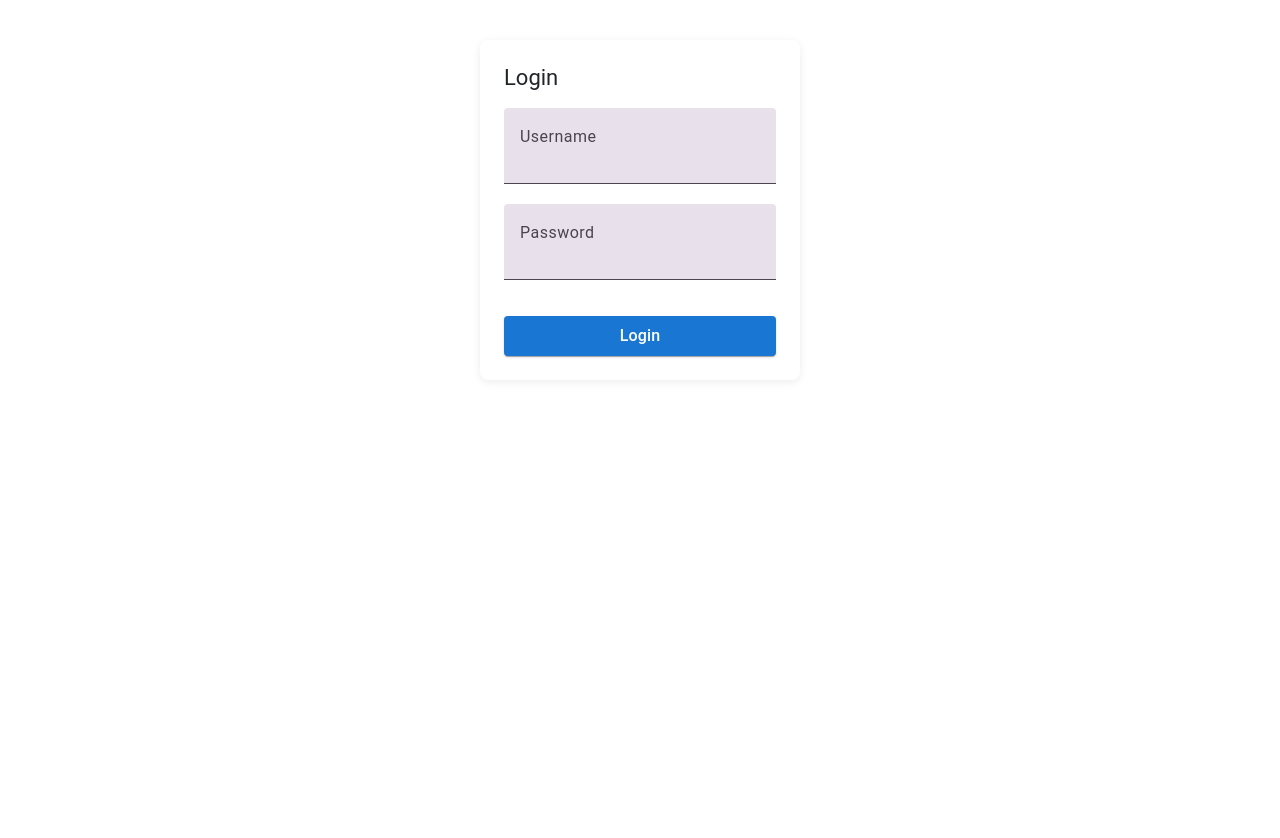
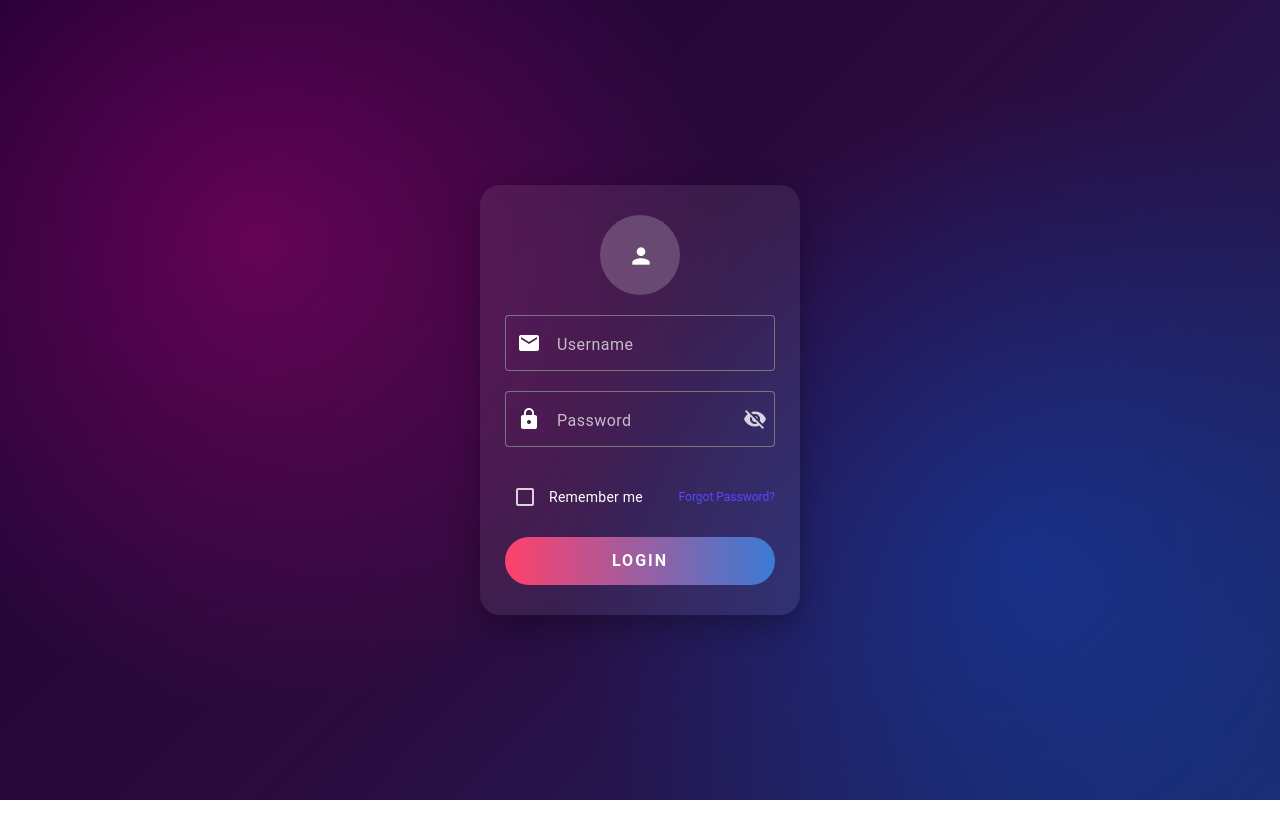
Before and after one commit to RatchanonPea/my-mini-project-2026, an Angular app: page /auth/login in a window 1280 px wide. After the commit the page ends 800 px from the top, so only its background shows below. Built offline with nearby package versions, Linux system fonts and the light colour scheme.

Commit message:
ีupdate : ui หน้า login

```diff
--- a/src/app/auth/auth.module.ts
+++ b/src/app/auth/auth.module.ts
@@ -8,6 +8,7 @@ import { MatButtonModule } from '@angular/material/button';
 import { MatCardModule } from '@angular/material/card';
 import { MatFormFieldModule } from '@angular/material/form-field';
 import { LoginComponent } from '././login/login.component';
+import { MatCheckbox } from '@angular/material/checkbox';
 
 @NgModule({
   declarations: [LoginComponent],
@@ -19,7 +20,8 @@ import { LoginComponent } from '././login/login.component';
     MatButtonModule,
     MatCardModule,
     MatFormFieldModule,
-    MatIconModule
+    MatIconModule,
+    MatCheckbox
   ],
 })
 export class AuthModule {}
--- a/src/app/auth/login/login.component.html
+++ b/src/app/auth/login/login.component.html
@@ -1,18 +1,38 @@
+<link href="https://fonts.googleapis.com/icon?family=Material+Icons" rel="stylesheet">
+
+<div class="login-page">
   <mat-card class="login-container">
-  <h2 mat-card-title>Login</h2>
+    <div class="avatar">
+      <mat-icon>person</mat-icon>
+    </div>
+
     <form (ngSubmit)="login()" #loginForm="ngForm">
-    <mat-form-field appearance="fill" style="width:100%;">
+      <mat-form-field appearance="outline" class="full-width">
+        <mat-icon matPrefix>mail</mat-icon>
         <mat-label>Username</mat-label>
         <input matInput name="username" [(ngModel)]="datalogin.username" />
       </mat-form-field>
 
-    <mat-form-field appearance="fill" style="width:100%;">
+      <mat-form-field appearance="outline" class="full-width">
+        <mat-icon matPrefix>lock</mat-icon>
         <mat-label>Password</mat-label>
-      <input matInput type="password" name="password" [(ngModel)]="datalogin.password" />
+        <input matInput [type]="hidePassword ? 'password' : 'text'" name="password" [(ngModel)]="datalogin.password" />
+        <!-- ปุ่มตา -->
+        <button mat-icon-button matSuffix type="button" (click)="hidePassword = !hidePassword">
+          <mat-icon>
+            {{ hidePassword ? 'visibility_off' : 'visibility' }}
+          </mat-icon>
+        </button>
       </mat-form-field>
 
-    <button mat-raised-button color="primary" type="submit" style="width:100%;margin-top:16px;">
-      Login
+      <div class="options">
+        <mat-checkbox>Remember me</mat-checkbox>
+        <a href="#">Forgot Password?</a>
+      </div>
+
+      <button class="login-btn" type="submit">
+        LOGIN
       </button>
     </form>
   </mat-card>
+</div>
--- a/src/app/auth/login/login.component.scss
+++ b/src/app/auth/login/login.component.scss
@@ -1,35 +1,269 @@
+// .login-container {
+//   max-width: 320px;
+//   margin: 40px auto;
+//   padding: 24px;
+//   border-radius: 8px;
+//   background: #fff;
+//   box-shadow: 0 2px 8px rgba(0,0,0,0.08);
+// }
+// .login-container h2 {
+//   margin-bottom: 16px;
+// }
+// .login-container label {
+//   display: block;
+//   margin-top: 12px;
+// }
+// .login-container input {
+//   width: 100%;
+//   padding: 8px;
+//   margin-top: 4px;
+//   box-sizing: border-box;
+// }
+// .login-container button {
+//   margin-top: 20px;
+//   width: 100%;
+//   padding: 10px;
+//   background: #1976d2;
+//   color: #fff;
+//   border: none;
+//   border-radius: 4px;
+//   font-size: 16px;
+//   cursor: pointer;
+// }
+// .login-container button:hover {
+//   background: #1565c0;
+// }
+
+
+/* พื้นหลังทั้งหน้า */
+// .login-page {
+//   height: 100vh;
+//   display: flex;
+//   justify-content: center;
+//   align-items: center;
+
+//   background: linear-gradient(135deg, #2b0a3d, #4b1d6b, #1b2a6b);
+// }
+
+/* ===== SAFE FIX (ไม่ยุ่ง layout เดิม) ===== */
+
+/* กันขอบขาวรอบจอ */
+html, body {
+  margin: 0;
+  background: #1a0033;
+}
+
+/* กันขาวตอน scroll */
+body::before {
+  content: "";
+  position: fixed;
+  inset: 0;
+  z-index: -1;
+
+  background:
+    radial-gradient(circle at 20% 30%, rgba(255, 0, 150, 0.3), transparent 40%),
+    radial-gradient(circle at 80% 70%, rgba(0, 100, 255, 0.3), transparent 40%),
+    linear-gradient(135deg, #1a0033, #2b0a3d, #1b2a6b);
+}
+
+.login-page {
+  height: 100dvh;
+  display: flex;
+  justify-content: center;
+  align-items: center;
+
+  background:
+    radial-gradient(circle at 20% 30%, rgba(255, 0, 150, 0.3), transparent 40%),
+    radial-gradient(circle at 80% 70%, rgba(0, 100, 255, 0.3), transparent 40%),
+    linear-gradient(135deg, #1a0033, #2b0a3d, #1b2a6b);
+
+  overflow: hidden;
+}
+
+.login-page::before {
+  content: "";
+   position: absolute;
+  pointer-events: none;
+
+  /* 🔥 ตัวสำคัญ */
+  max-width: 100%;
+  max-height: 100%;
+
+  /* กันไม่ให้ดัน layout */
+  overflow: hidden;
+  top: -100px;
+  left: -100px;
+
+  background: radial-gradient(circle, rgba(255, 0, 150, 0.4), transparent 70%);
+  filter: blur(100px);
+}
+
+.login-page::after {
+  content: "";
+   position: absolute;
+  pointer-events: none;
+
+  /* 🔥 ตัวสำคัญ */
+  max-width: 100%;
+  max-height: 100%;
+
+  /* กันไม่ให้ดัน layout */
+  overflow: hidden;
+  bottom: -100px;
+  right: -100px;
+
+  background: radial-gradient(circle, rgba(0, 150, 255, 0.4), transparent 70%);
+  filter: blur(100px);
+}
+
+/* card glass */
 .login-container {
-  max-width: 320px;
-  margin: 40px auto;
-  padding: 24px;
-  border-radius: 8px;
-  background: #fff;
-  box-shadow: 0 2px 8px rgba(0,0,0,0.08);
+  width: 320px;
+  padding: 30px 25px;
+  border-radius: 20px;
+
+  background: rgba(255, 255, 255, 0.08);
+  backdrop-filter: blur(15px);
+  -webkit-backdrop-filter: blur(15px);
+
+  box-shadow: 0 10px 30px rgba(0, 0, 0, 0.3);
+
+  color: #fff;
 }
-.login-container h2 {
-  margin-bottom: 16px;
+
+/* avatar */
+// .avatar {
+//   width: 80px;
+//   height: 80px;
+//   margin: 0 auto 20px;
+//   border-radius: 50%;
+//   background: rgba(255,255,255,0.2);
+// }
+
+.avatar {
+  width: 80px;
+  height: 80px;
+  margin: 0 auto 20px;
+  border-radius: 50%;
+
+  background: rgba(255, 255, 255, 0.2);
+
+  display: flex;
+  justify-content: center;
+  align-items: center;
 }
-.login-container label {
-  display: block;
-  margin-top: 12px;
+
+.avatar mat-icon {
+  font-size: 26px;
+  color: #fff;
 }
-.login-container input {
+
+/* form */
+.full-width {
   width: 100%;
-  padding: 8px;
-  margin-top: 4px;
-  box-sizing: border-box;
 }
-.login-container button {
+
+/* ทำ input โปร่ง */
+::ng-deep .mat-mdc-text-field-wrapper {
+  background: transparent !important;
+}
+
+::ng-deep input {
+  color: #fff !important;
+}
+
+::ng-deep .mat-mdc-form-field-label {
+  color: rgb(255, 255, 255) !important;
+}
+
+/* options */
+.options {
+  display: flex;
+  justify-content: space-between;
+  align-items: center;
+  font-size: 12px;
+  margin-top: 10px;
+}
+
+.options a {
+  color: #564aff;
+  text-decoration: none;
+}
+
+/* ปุ่ม */
+.login-btn {
+  width: 100%;
   margin-top: 20px;
-  width: 100%;
-  padding: 10px;
-  background: #1976d2;
-  color: #fff;
+  padding: 12px;
+  border-radius: 25px;
   border: none;
-  border-radius: 4px;
-  font-size: 16px;
+
+  background: linear-gradient(90deg, #ff416c, #3a7bd5);
+  color: white;
+  font-weight: bold;
+  letter-spacing: 2px;
+
   cursor: pointer;
+  transition: 0.3s;
 }
-.login-container button:hover {
-  background: #1565c0;
+
+.login-btn:hover {
+  opacity: 0.85;
 }
+
+::ng-deep .mat-mdc-form-field mat-icon {
+  color: #fff !important;
+}
+
+::ng-deep .mat-mdc-form-field .mdc-floating-label {
+  color: rgba(255, 255, 255, 0.7) !important;
+}
+
+/* ปุ่มตา */
+::ng-deep .mat-mdc-form-field .mat-mdc-icon-button mat-icon {
+  color: rgba(255, 255, 255, 0.8) !important;
+}
+
+::ng-deep .mat-mdc-form-field .mat-mdc-icon-button:hover mat-icon {
+  color: #fff !important;
+}
+
+::ng-deep .mat-mdc-checkbox .mdc-label {
+  color: #fff !important;
+}
+
+::ng-deep .mat-mdc-checkbox * {
+  transition: none !important;
+}
+
+/* ===== LABEL ===== */
+::ng-deep .mat-mdc-checkbox .mdc-label {
+  color: #fff !important;
+}
+
+/* ===== กรอบตอนยังไม่ติ๊ก ===== */
+::ng-deep .mat-mdc-checkbox .mdc-checkbox__native-control:not(:checked)~.mdc-checkbox__background {
+  border-color: rgba(255, 255, 255, 0.8) !important;
+  background-color: transparent !important;
+}
+
+/* ===== ตอน hover ===== */
+::ng-deep .mat-mdc-checkbox:hover .mdc-checkbox__background {
+  border-color: #5ea0dd !important;
+}
+
+// /* ===== ตอนติ๊กแล้ว ===== */
+// ::ng-deep .mat-mdc-checkbox .mdc-checkbox__native-control:checked ~ .mdc-checkbox__background {
+//   background-color: #fff !important;
+//   border-color: #fff !important;
+// }
+
+// /* ===== เครื่องหมายถูก (SVG) ===== */
+// ::ng-deep .mat-mdc-checkbox .mdc-checkbox__checkmark-path {
+//   stroke: #2b0a3d !important;
+// }
+
+/* ===== ripple (บางทีทำให้ดูสีเพี้ยน) ===== */
+::ng-deep .mat-mdc-checkbox .mdc-checkbox__ripple {
+  display: none;
+}
--- a/src/app/auth/login/login.component.ts
+++ b/src/app/auth/login/login.component.ts
@@ -10,7 +10,10 @@ import { AuthService } from '../../services/auth';
 })
 export class LoginComponent {
   datalogin: any = {};
-  constructor(private router: Router, private authService: AuthService) {}
+  hidePassword = true;
+  constructor(private router: Router, private authService: AuthService) { }
+
+
 
   login() {
     console.log(this.datalogin);
```
Lines whose indentation alone changed are shown as unchanged.
